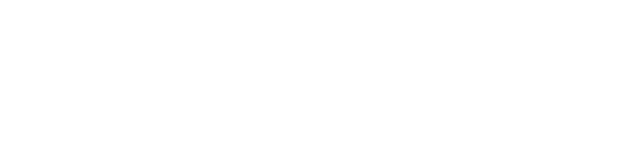
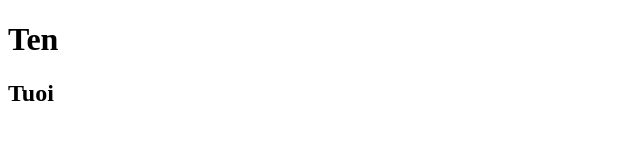
Before and after one commit to QuyThien2204/Bai-16.4, a plain HTML site: page index.html in a window 1280 px wide. Shown: the whole page, without its empty margins (0-640 px from the left). Drawn offline with Linux system fonts and the light colour scheme.

Commit message:
sửa đổi lần 1

```diff
--- a/index.html
+++ b/index.html
@@ -6,6 +6,7 @@
     <title>Du an 1</title>
 </head>
 <body>
-
+    <h1> Ten</h1>
+    <h2> Tuoi</h2>
 </body>
 </html>
```
